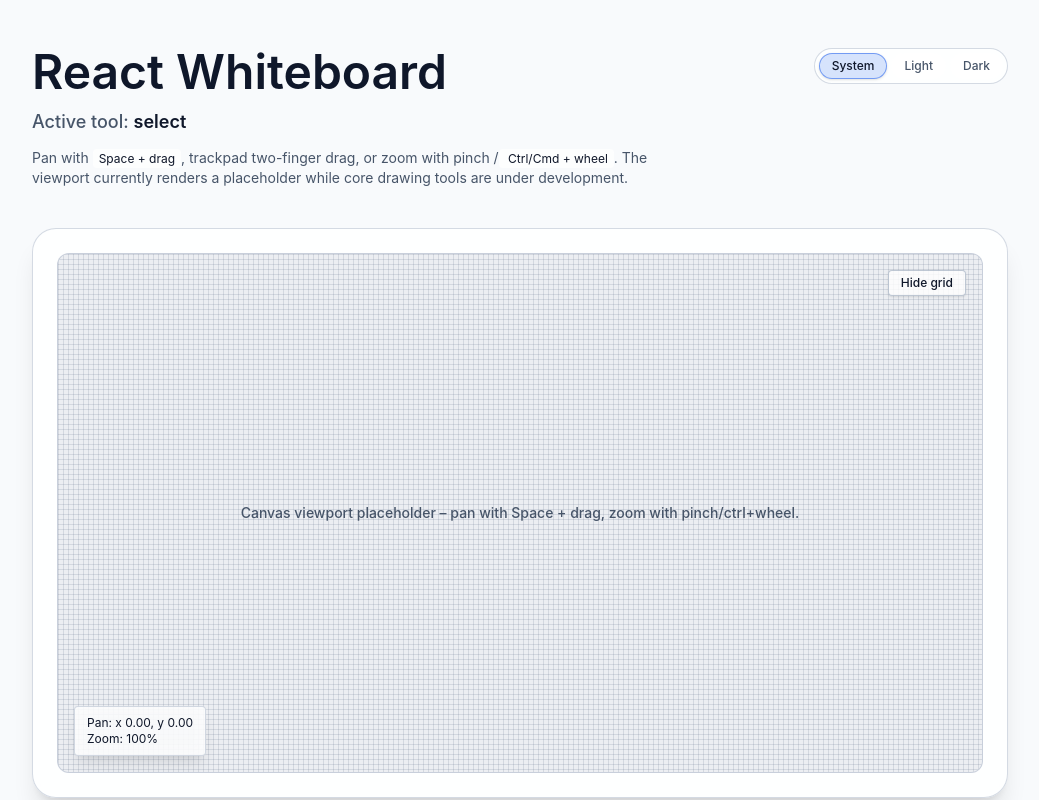
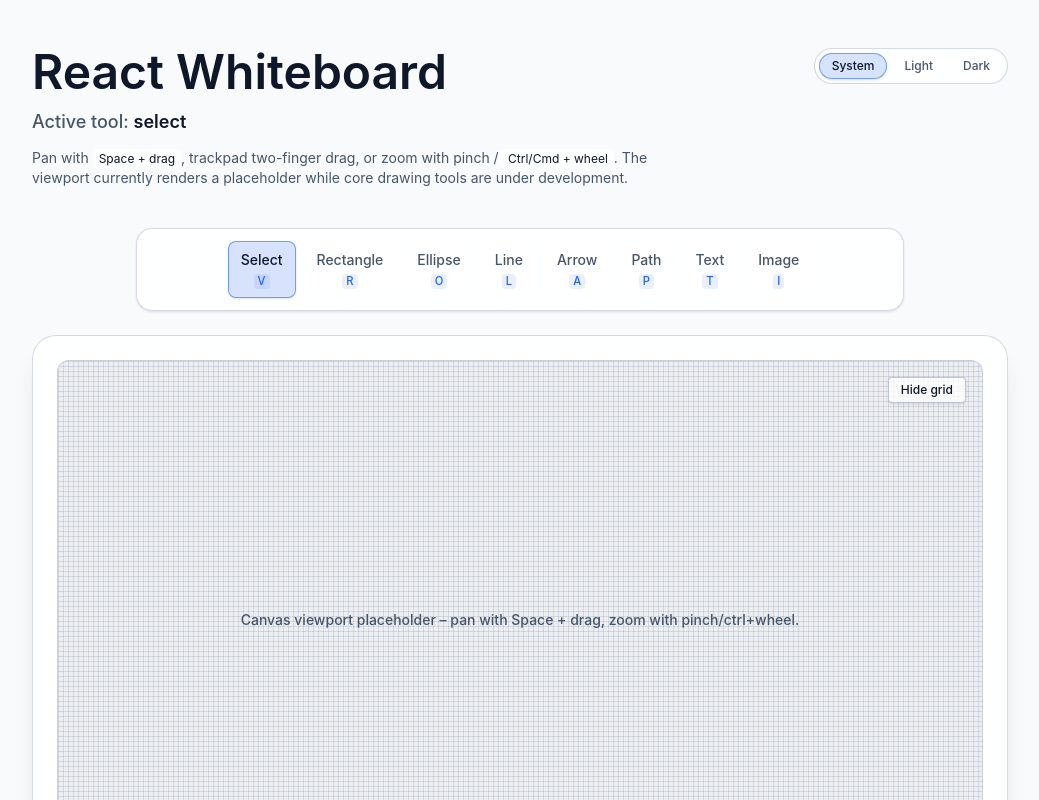
Before and after one commit to CasperKristiansson/React-Whiteboard-Studio, a React (Vite) app: page / in a window 1280 px wide. Shown: the top 800 px of the page, without its empty margins (120-1159 px from the left). Built offline with nearby package versions, Linux system fonts and the light colour scheme.

Commit message:
feat: add toolbar component and integrate clsx for dynamic class handling

```diff
--- a/package.json
+++ b/package.json
@@ -15,7 +15,8 @@
     "react": "^19.1.1",
     "react-dom": "^19.1.1",
     "tailwindcss": "^4.1.15",
-    "zustand": "^5.0.8"
+    "zustand": "^5.0.8",
+    "clsx": "^2.1.1"
   },
   "devDependencies": {
     "@eslint/js": "^9.36.0",
--- a/src/app.tsx
+++ b/src/app.tsx
@@ -1,6 +1,7 @@
 import { useEffect } from 'react'
 
 import CanvasViewport from './canvas/canvas-viewport'
+import Toolbar from './ui/toolbar'
 import ThemeToggle from './components/theme-toggle'
 import {
   selectActiveTool,
@@ -67,22 +68,22 @@ function App() {
   }, [theme])
 
   return (
-    <main className="min-h-screen bg-[color:var(--color-app-bg)] text-[color:var(--color-app-foreground)] transition-colors">
+    <main className="min-h-screen bg-(--color-app-bg) text-(--color-app-foreground) transition-colors">
       <div className="mx-auto flex min-h-screen w-full max-w-5xl flex-col gap-10 px-6 py-12">
         <header className="flex flex-col gap-4 md:flex-row md:items-start md:justify-between">
           <div className="flex max-w-2xl flex-col gap-3">
             <h1 className="text-4xl font-semibold sm:text-5xl">React Whiteboard</h1>
-            <p className="text-lg font-medium text-[color:var(--color-muted-foreground)]">
+            <p className="text-lg font-medium text-(--color-muted-foreground)">
               Active tool:{' '}
-              <span className="font-semibold text-[color:var(--color-app-foreground)]">{activeTool}</span>
+              <span className="font-semibold text-(--color-app-foreground)">{activeTool}</span>
             </p>
-            <p className="text-sm text-[color:var(--color-muted-foreground)]">
+            <p className="text-sm text-(--color-muted-foreground)">
               Pan with{' '}
-              <span className="rounded bg-[color:var(--color-button-bg)] px-1.5 py-0.5 font-mono text-xs text-[color:var(--color-button-text)]">
+              <span className="rounded bg-(--color-button-bg) px-1.5 py-0.5 font-mono text-xs text-(--color-button-text)">
                 Space + drag
               </span>
               , trackpad two-finger drag, or zoom with pinch /
-              <span className="rounded bg-[color:var(--color-button-bg)] px-1.5 py-0.5 font-mono text-xs text-[color:var(--color-button-text)]">
+              <span className="rounded bg-(--color-button-bg) px-1.5 py-0.5 font-mono text-xs text-(--color-button-text)">
                 {' '}
                 Ctrl/Cmd + wheel
               </span>
@@ -92,8 +93,14 @@ function App() {
           <ThemeToggle />
         </header>
 
-        <div className="rounded-3xl border border-[color:var(--color-elevated-border)] bg-[color:var(--color-elevated-bg)] p-6 shadow-xl backdrop-blur">
-          <CanvasViewport />
+        <div className="flex flex-col gap-6">
+          <div className="inline-flex justify-center">
+            <Toolbar />
+          </div>
+
+          <div className="rounded-3xl border border-(--color-elevated-border) bg-(--color-elevated-bg) p-6 shadow-xl backdrop-blur">
+            <CanvasViewport />
+          </div>
         </div>
       </div>
     </main>
--- a/src/canvas/canvas-viewport.tsx
+++ b/src/canvas/canvas-viewport.tsx
@@ -192,7 +192,7 @@ export const CanvasViewport = () => {
   return (
     <div
       ref={containerRef}
-      className="relative flex h-[520px] w-full flex-1 select-none overflow-hidden rounded-xl border border-[color:var(--color-elevated-border)] bg-[color:var(--color-canvas-bg)] backdrop-blur-sm transition-colors"
+      className="relative flex h-[520px] w-full flex-1 select-none overflow-hidden rounded-xl border border-(--color-elevated-border) bg-(--color-canvas-bg) backdrop-blur-sm transition-colors"
       onPointerDown={handlePointerDown}
       onPointerMove={handlePointerMove}
       onPointerUp={handlePointerUp}
@@ -201,13 +201,13 @@ export const CanvasViewport = () => {
     >
       {settings.gridVisible ? <GridLayer viewport={viewport} /> : null}
 
-      <div className="pointer-events-none absolute inset-0 grid place-items-center text-[color:var(--color-muted-foreground)]">
+      <div className="pointer-events-none absolute inset-0 grid place-items-center text-(--color-muted-foreground)">
         <p className="text-sm font-medium">
           Canvas viewport placeholder – pan with Space + drag, zoom with pinch/ctrl+wheel.
         </p>
       </div>
 
-      <div className="absolute bottom-4 left-4 rounded border border-[color:var(--color-elevated-border)] bg-[color:var(--color-elevated-bg)] px-3 py-2 text-xs font-mono text-[color:var(--color-elevated-foreground)] shadow-lg backdrop-blur">
+      <div className="absolute bottom-4 left-4 rounded border border-(--color-elevated-border) bg-(--color-elevated-bg) px-3 py-2 text-xs font-mono text-(--color-elevated-foreground) shadow-lg backdrop-blur">
         <div>Pan: x {viewport.x.toFixed(2)}, y {viewport.y.toFixed(2)}</div>
         <div>Zoom: {(viewport.scale * 100).toFixed(0)}%</div>
       </div>
@@ -216,7 +216,7 @@ export const CanvasViewport = () => {
         <button
           type="button"
           onClick={() => setSettings({ gridVisible: !settings.gridVisible })}
-          className="rounded border border-[color:var(--color-button-border)] bg-[color:var(--color-button-bg)] px-3 py-1 text-xs font-medium text-[color:var(--color-button-text)] shadow transition hover:bg-[color:var(--color-button-hover-bg)] focus:outline-none focus-visible:ring-2 focus-visible:ring-[color:var(--color-accent)]"
+          className="rounded border border-(--color-button-border) bg-(--color-button-bg) px-3 py-1 text-xs font-medium text-(--color-button-text) shadow transition hover:bg-(--color-button-hover-bg) focus:outline-none focus-visible:ring-2 focus-visible:ring-(--color-accent)"
           aria-pressed={settings.gridVisible}
           aria-label={settings.gridVisible ? 'Hide grid' : 'Show grid'}
         >
--- a/src/components/theme-toggle.tsx
+++ b/src/components/theme-toggle.tsx
@@ -9,13 +9,13 @@ const THEME_OPTIONS: { value: ThemePreference; label: string }[] = [
 
 const getButtonClassName = (active: boolean) => {
   const base =
-    'rounded-full border px-3 py-1 text-xs font-medium transition focus:outline-none focus-visible:ring-2 focus-visible:ring-[color:var(--color-accent)]'
+    'rounded-full border px-3 py-1 text-xs font-medium transition focus:outline-none focus-visible:ring-2 focus-visible:ring-(--color-accent)'
 
   if (active) {
-    return `${base} border-[color:var(--color-button-active-border)] bg-[color:var(--color-button-active-bg)] text-[color:var(--color-button-text)] shadow`
+    return `${base} border-(--color-button-active-border) bg-(--color-button-active-bg) text-(--color-button-text) shadow`
   }
 
-  return `${base} border-transparent bg-[color:var(--color-button-bg)] text-[color:var(--color-button-muted-text)] hover:bg-[color:var(--color-button-hover-bg)]`
+  return `${base} border-transparent bg-(--color-button-bg) text-(--color-button-muted-text) hover:bg-(--color-button-hover-bg)`
 }
 
 const ThemeToggle = () => {
@@ -23,7 +23,7 @@ const ThemeToggle = () => {
   const setTheme = useAppStore((state) => state.setTheme)
 
   return (
-    <div className="flex items-center gap-1 rounded-full border border-[color:var(--color-elevated-border)] bg-[color:var(--color-elevated-bg)] px-1 py-1">
+    <div className="flex items-center gap-1 rounded-full border border-(--color-elevated-border) bg-(--color-elevated-bg) px-1 py-1">
       {THEME_OPTIONS.map((option) => {
         const active = option.value === theme
         return (
--- /dev/null
+++ b/src/ui/toolbar.tsx
@@ -0,0 +1,72 @@
+import clsx from 'clsx'
+
+import type { Tool } from '../state/store'
+import { selectActiveTool, useAppSelector, useAppStore } from '../state/store'
+
+const TOOL_OPTIONS: { value: Tool; label: string; shortcut: string }[] = [
+  { value: 'select', label: 'Select', shortcut: 'V' },
+  { value: 'rect', label: 'Rectangle', shortcut: 'R' },
+  { value: 'ellipse', label: 'Ellipse', shortcut: 'O' },
+  { value: 'line', label: 'Line', shortcut: 'L' },
+  { value: 'arrow', label: 'Arrow', shortcut: 'A' },
+  { value: 'path', label: 'Path', shortcut: 'P' },
+  { value: 'text', label: 'Text', shortcut: 'T' },
+  { value: 'image', label: 'Image', shortcut: 'I' },
+]
+
+const ToolbarButton = ({
+  value,
+  label,
+  shortcut,
+  active,
+  onSelect,
+}: {
+  value: Tool
+  label: string
+  shortcut: string
+  active: boolean
+  onSelect: (tool: Tool) => void
+}) => {
+  return (
+    <button
+      type="button"
+      className={clsx(
+    'flex flex-col items-center gap-1 rounded-lg border px-3 py-2 text-xs font-medium transition focus:outline-none focus-visible:ring-2 focus-visible:ring-(--color-accent)',
+        active
+          ? 'border-(--color-button-active-border) bg-(--color-button-active-bg) text-(--color-button-text) shadow-sm'
+          : 'border-transparent bg-(--color-button-bg) text-(--color-button-muted-text) hover:bg-(--color-button-hover-bg)',
+      )}
+      aria-pressed={active}
+      aria-label={`${label} tool (${shortcut})`}
+      onClick={() => onSelect(value)}
+    >
+      <span className="text-sm">{label}</span>
+      <kbd className={clsx('rounded bg-(--color-accent)/10 px-1 text-[0.7rem] text-(--color-accent)')}>{shortcut}</kbd>
+    </button>
+  )
+}
+
+const Toolbar = () => {
+  const activeTool = useAppSelector(selectActiveTool)
+  const setTool = useAppStore((state) => state.setTool)
+
+  return (
+    <nav
+      className="pointer-events-auto flex w-full max-w-3xl flex-wrap items-center justify-center gap-2 rounded-2xl border border-(--color-elevated-border) bg-(--color-elevated-bg) px-4 py-3 shadow backdrop-blur"
+      aria-label="Drawing tools"
+    >
+      {TOOL_OPTIONS.map((tool) => (
+        <ToolbarButton
+          key={tool.value}
+          value={tool.value}
+          label={tool.label}
+          shortcut={tool.shortcut}
+          active={tool.value === activeTool}
+          onSelect={setTool}
+        />
+      ))}
+    </nav>
+  )
+}
+
+export default Toolbar
```
Also changed, not shown: 2 other files (tests, documents, lock files or other folders).
